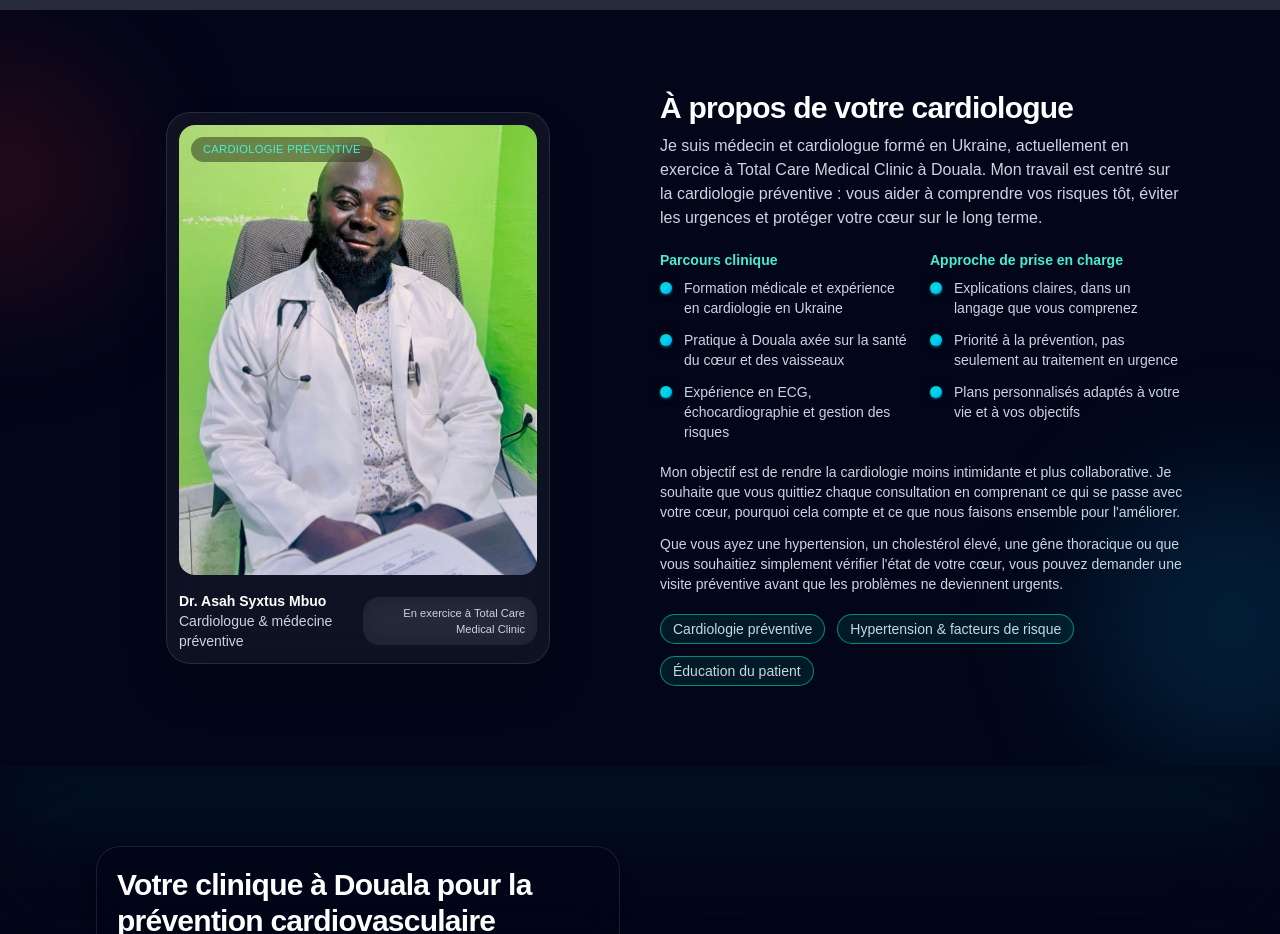
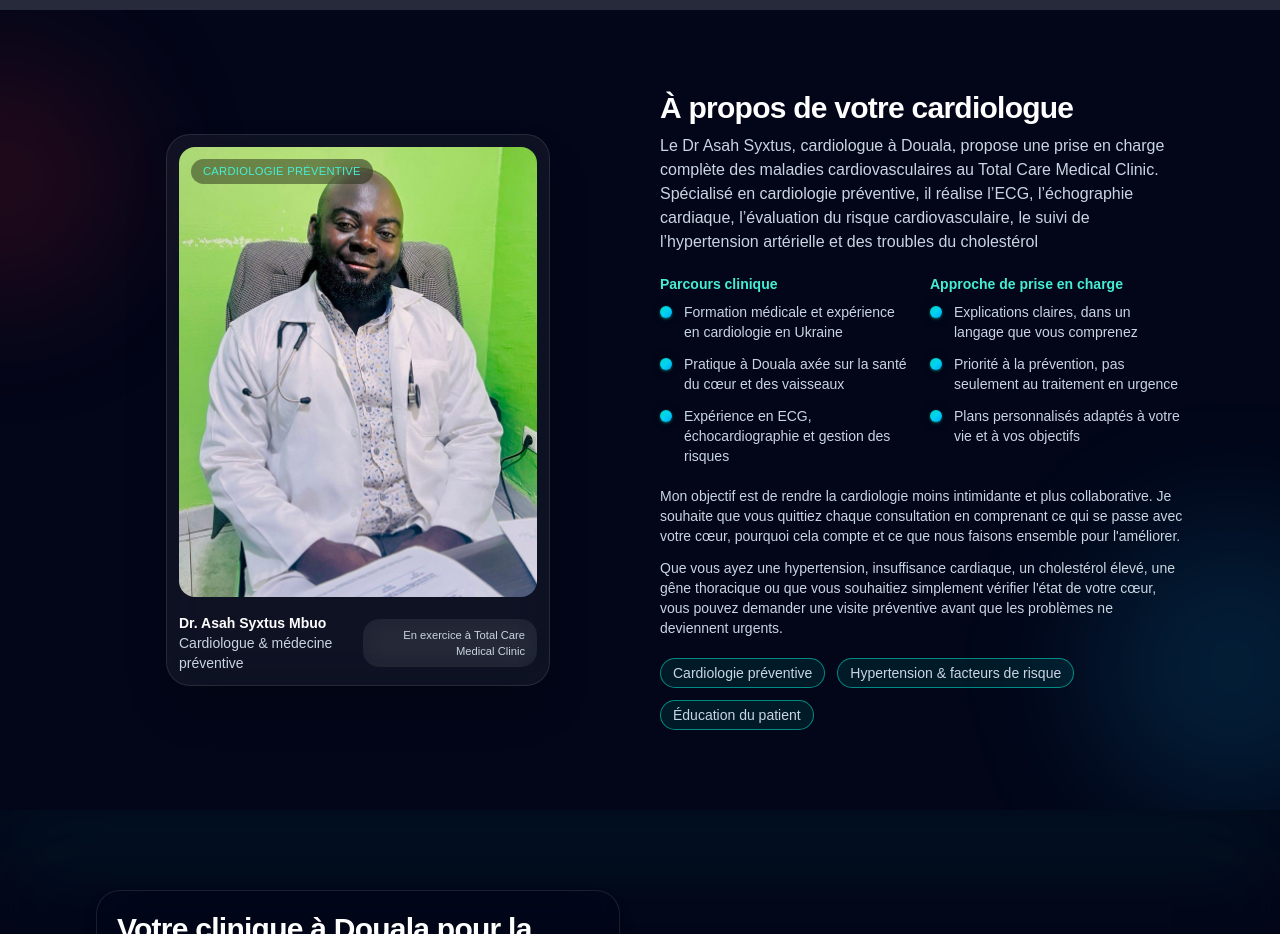
Before and after one commit to asyxtus/cardiology-3d-site, a Next.js app: page /fr in a window 1280 px wide. Shown: the part 2160-3094 px from the top of the page. Built offline with nearby package versions, Linux system fonts and the light colour scheme; grey boxes are pictures that could not be loaded.

Commit message:
Update AboutSectionFr.tsx

```diff
--- a/app/sections/AboutSectionFr.tsx
+++ b/app/sections/AboutSectionFr.tsx
@@ -72,11 +72,8 @@ export default function AboutSectionFr() {
               À propos de votre cardiologue
             </h2>
             <p className="text-sm text-slate-300 sm:text-base">
-              Je suis médecin et cardiologue formé en Ukraine, actuellement en
-              exercice à Total Care Medical Clinic à Douala. Mon travail est
-              centré sur la cardiologie préventive&nbsp;: vous aider à
-              comprendre vos risques tôt, éviter les urgences et protéger votre
-              cœur sur le long terme.
+              Le Dr Asah Syxtus, cardiologue à Douala, propose une prise en charge complète des maladies cardiovasculaires au Total Care Medical Clinic.
+              Spécialisé en cardiologie préventive, il réalise l’ECG, l’échographie cardiaque, l’évaluation du risque cardiovasculaire, le suivi de l’hypertension artérielle et des troubles du cholestérol
             </p>
           </div>
 
@@ -176,7 +173,7 @@ export default function AboutSectionFr() {
               l&apos;améliorer.
             </p>
             <p>
-              Que vous ayez une hypertension, un cholestérol élevé, une gêne
+              Que vous ayez une hypertension, insuffisance cardiaque, un cholestérol élevé, une gêne
               thoracique ou que vous souhaitiez simplement vérifier l&apos;état
               de votre cœur, vous pouvez demander une visite préventive avant
               que les problèmes ne deviennent urgents.
```
